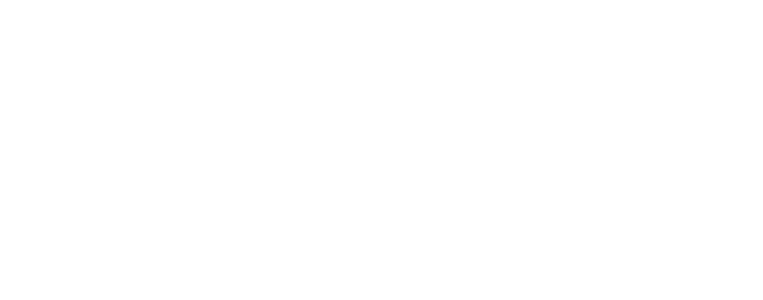
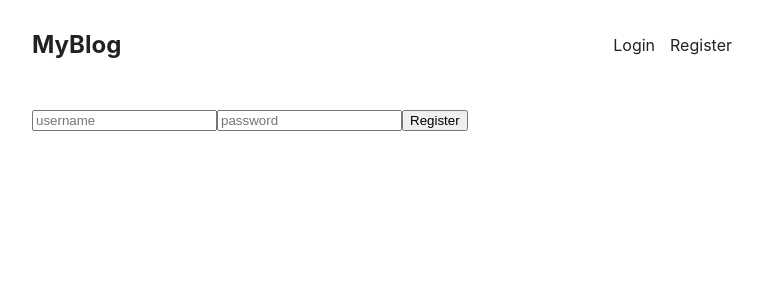
Before and after one commit to Muideen27/mern_blog, a React (Create React App) app in the folder client/: page /register in a window 1280 px wide. Before the commit this address had no page. Shown: the top 300 px of the page, without its empty margins (258-1021 px from the left). Built offline with nearby package versions, Linux system fonts and the light colour scheme.

Commit message:
Creating register page form

```diff
--- a/client/src/App.js
+++ b/client/src/App.js
@@ -5,13 +5,15 @@
 import Layout from './Layout';
 import IndexPage from './pages/IndexPage';
 import LoginPage from './pages/LoginPage';
+import RegisterPage from './pages/RegisterPage';
 
 function App() {
   return (
     <Routes>
       <Route path='/' element= {<Layout />}>
         <Route index element={<IndexPage />} />
-        <Route path='/login' element={<LoginPage/>} />
+        <Route path='/login' element={<LoginPage />} />
+        <Route path='/register' element={<RegisterPage />} />
       </Route>
     </Routes>
   );
--- a/client/src/Header.js
+++ b/client/src/Header.js
@@ -6,7 +6,7 @@
         <Link to="/" className="logo">MyBlog</Link>
         <nav>
           <Link to="/login">Login</Link>
-          <Link to="">Register</Link>
+          <Link to="/register">Register</Link>
         </nav>
       </header>
     )
--- /dev/null
+++ b/client/src/pages/RegisterPage.js
@@ -0,0 +1,11 @@
+export default function RegisterPage() {
+    return (
+    <div>
+        <form action="">
+            <input type="text" placeholder="username"/>
+            <input type="password" placeholder="password"/>
+            <button>Register</button>
+        </form>
+    </div>
+    );
+}
```
